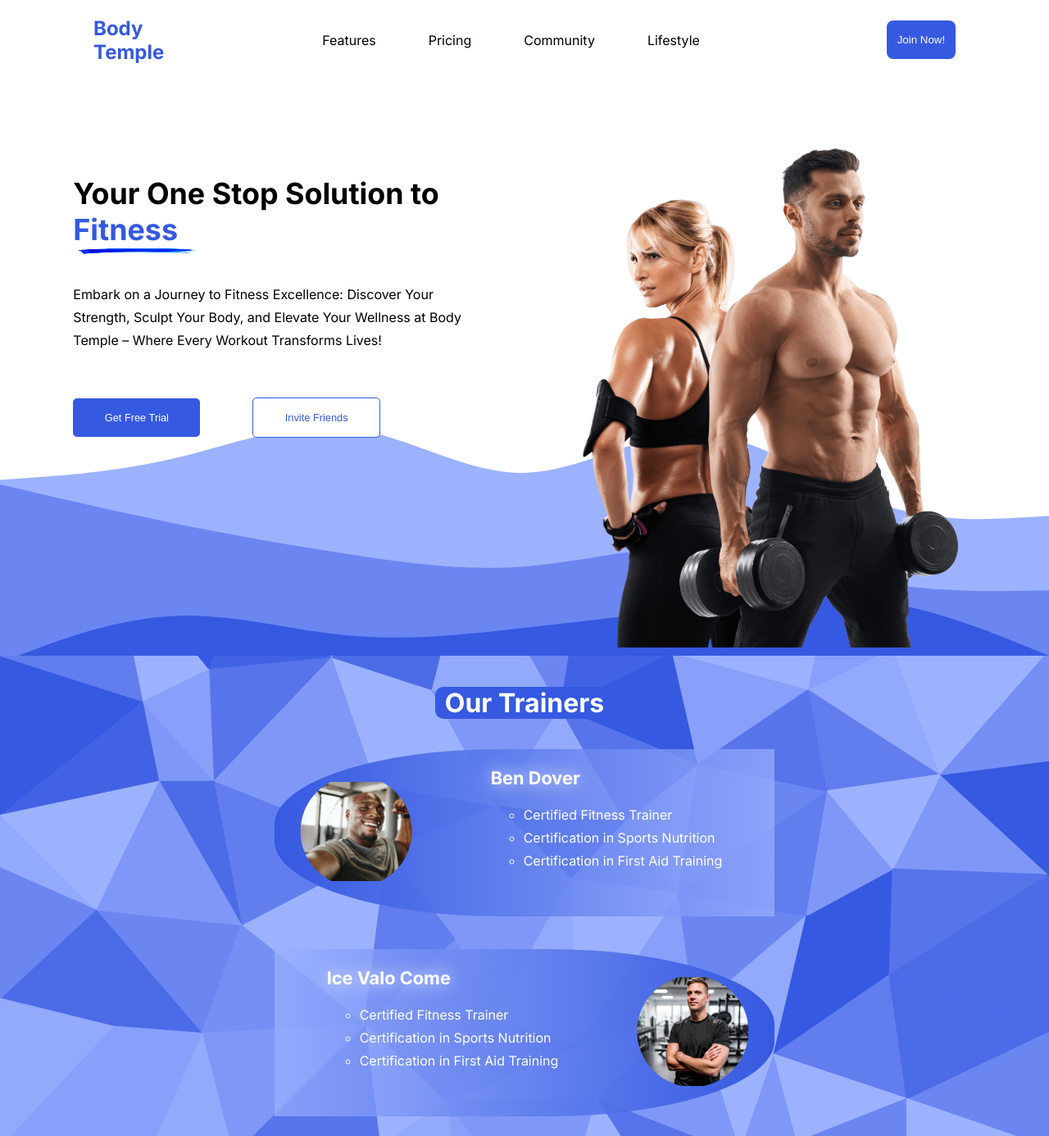
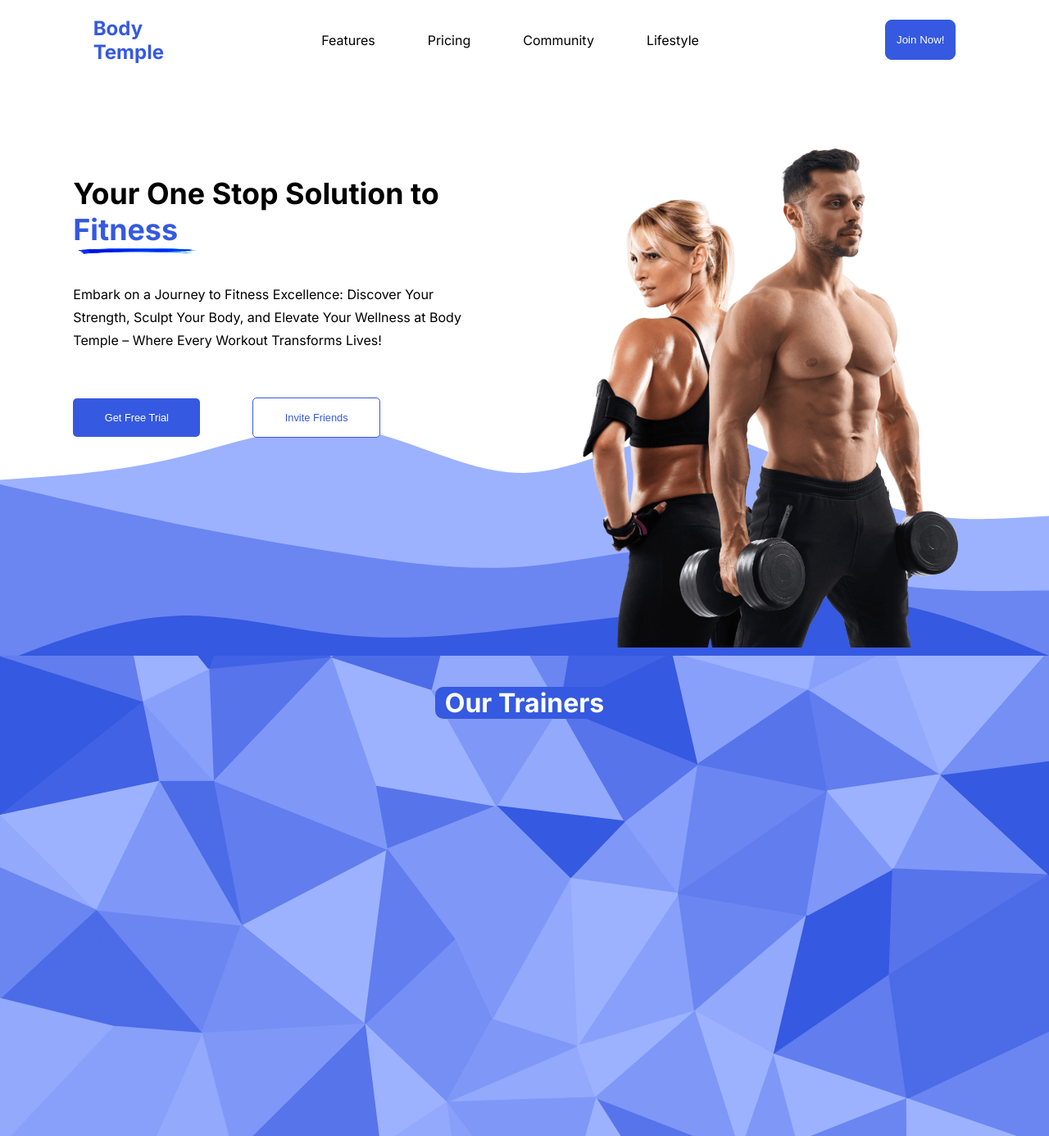
Before and after one commit to yashghogre/gym-client, a Next.js app: page / in a window 1280 px wide. Shown: the whole page at 82% size. Built offline with nearby package versions, Linux system fonts and the light colour scheme.

Commit message:
Added animations

```diff
--- a/package.json
+++ b/package.json
@@ -9,6 +9,7 @@
     "lint": "next lint"
   },
   "dependencies": {
+    "aos": "^3.0.0-beta.6",
     "next": "14.1.0",
     "react": "^18",
     "react-dom": "^18",
--- a/src/app/components/TrainerCard.jsx
+++ b/src/app/components/TrainerCard.jsx
@@ -1,21 +1,29 @@
 'use client'
 
 import Image from 'next/image'
-import React, { useState } from 'react'
+import React, { useEffect, useState } from 'react'
 import styles from '@/styles/TrainerCard.module.css'
+import AOS from 'aos';
+import 'aos/dist/aos.css';
 
 const TrainerCard = (props) => {
 
     // const [fd, setFd] = useState(props.side === 'left' ? 'row': 'row-reverse');
+
+    useEffect(() => {
+        AOS.init();
+        AOS.refresh();
+    }, []);
 
     const fd = props.side === 'left' ? 'row' : 'row-reverse'
     const br = props.side === 'left' ? '45% 0 0 45%' : '0 45% 45% 0'
     const pdr = props.side === 'left' ? '5vw' : '0'
     const pdl = props.side === 'left' ? '0' : '5vw'
     const lg = props.side === 'left' ? 'linear-gradient(to right, #3559E0, #9cb1ffb3)' : 'linear-gradient(to left, #3559E0, #9cb1ffb3)'
+    const an = props.side === 'left' ? 'fade-left' : 'fade-right'
 
     return (
-        <div className={styles.mainDiv} style={{ flexDirection: fd, borderRadius: br, paddingRight: pdr, paddingLeft: pdl, backgroundImage: lg}} >
+        <div className={styles.mainDiv} style={{ flexDirection: fd, borderRadius: br, paddingRight: pdr, paddingLeft: pdl, backgroundImage: lg }} data-aos= {an}>
             <div className={styles.imgDiv}>
                 <Image src={props.img} height={500} width={200} alt='gym-trainer' className={styles.img} />
             </div>
--- a/src/app/page.module.css
+++ b/src/app/page.module.css
@@ -121,6 +121,6 @@
   flex-direction: column;
   align-items: center;
   gap: 5vh;
-  margin-bottom: 5vh;
+  /* margin-bottom: 5vh; */
   padding-bottom: 3vh;
 }
--- a/src/styles/Navbar.module.css
+++ b/src/styles/Navbar.module.css
@@ -24,7 +24,7 @@
 .btn {
     padding: 2vh 1vw;
     border-radius: 8px;
-    border: none;
+    border: solid 1px #3559E0;
     background-color: #3559E0;
     color: white;
     cursor: pointer;
--- a/src/styles/PricingCard.module.css
+++ b/src/styles/PricingCard.module.css
@@ -24,10 +24,17 @@
 .btn {
     color: white;
     background-color: #3559E0;
-    border: none;
     padding: 1.5vh 4.5vw;
     border-radius: 5px;
     cursor: pointer;
+    border: solid 1px #3559E0;
+    transition: all 0.25s;
+}
+
+.btn:hover {
+    border: solid 1px #3559E0;
+    color: #3559E0;
+    background-color: white;
 }
 
 .mb {
```
Also changed, not shown: 1 other file (tests, documents, lock files or other folders).
